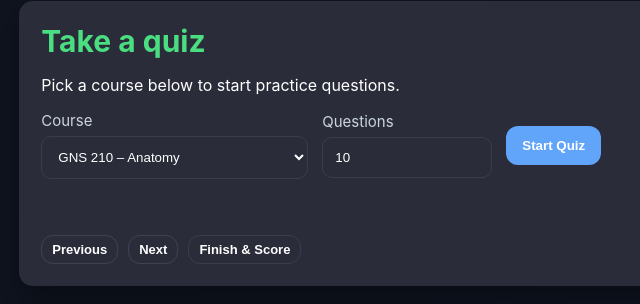
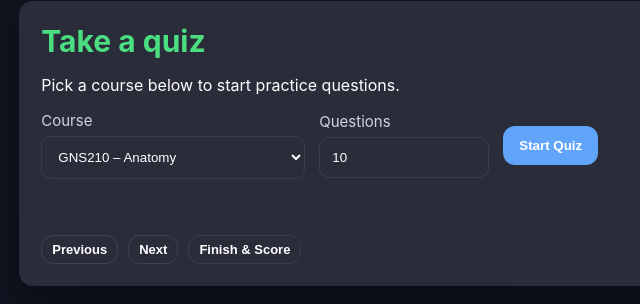
Before and after one commit to Giftfx-ship/School-quiz, a plain HTML site: page index.html in a window 1280 px wide. Shown: the part 131-435 px from the top of the page, 258-898 px from the left. Drawn offline with Linux system fonts and the light colour scheme.

Commit message:
Update index.html

```diff
--- a/index.html
+++ b/index.html
@@ -45,17 +45,17 @@
 
       <div class="controls">
         <label class="label">Course
-          <select id="courseSelect">
-            <option>GNS 210 – Anatomy</option>
-            <option>GNS 211 – Foundations of Nursing</option>
-            <option>GNS 212 – Medical–Surgical Nursing</option>
-            <option>GNS 213 – Primary Health Care</option>
-            <option>GNS 214 – Pharmacology</option>
-            <option>GNS 215 – Reproductive Health</option>
-            <option>GST 216 – Biostatistics</option>
-            <option>GST 217 – Research Methodology</option>
-          </select>
-        </label>
+  <select id="courseSelect">
+    <option>GNS210 – Anatomy</option>
+    <option>GNS211 – Foundations of Nursing</option>
+    <option>GNS212 – Medical–Surgical Nursing</option>
+    <option>GNS213 – Primary Health Care</option>
+    <option>GNS214 – Pharmacology</option>
+    <option>GNS215 – Reproductive Health</option>
+    <option>GST216 – Biostatistics</option>
+    <option>GST217 – Research Methodology</option>
+  </select>
+</label>
 
         <label class="label">Questions
           <input id="numQ" type="number" min="1" max="50" value="10">
```
